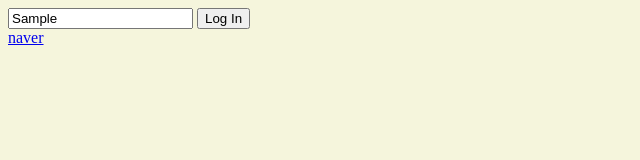
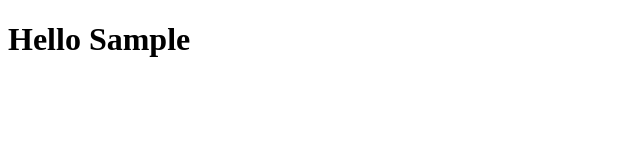
Before and after one commit to alstjd974/Javascript, a plain HTML site: page index.html in a window 1280 px wide. Both pictures are taken after typing "Sample" into the empty fields and a click on the button "Log In". Shown: the whole page, without its empty margins (0-640 px from the left). Drawn offline with Linux system fonts and the light colour scheme.

Commit message:
4.4 Getting Username
● CSS 문서에 hidden 클래스
→. hidden{ display : none}; // 사라지게 하는 기능

※ 순서
1. submit 이벤트 발생 시, 새로고침 되는 기본동작을 막는다.(preventDefault();)
2. classList.(add, remove)를 사용하여 form에는 hidden 클래스 추가 / h1에는 제거하여 원하는 정보만 화면에 출력되게 한다.

● 출력 시
"Hello" + "변수명" === `Hello ${변수명}`

```diff
--- a/app.js
+++ b/app.js
@@ -1,19 +1,16 @@
 const logInForm = document.querySelector("#login-form");
 const logInInput = document.querySelector("#login-form input");
+const greeting = document.querySelector("#greeting");
 
-const link = document.querySelector("a");
+const HIDDEN_CLASSNAME = "hidden";
 
-function onLoginSubmit(event) {
+function btnLogInClick(event) {
   event.preventDefault();
+  logInForm.classList.add(HIDDEN_CLASSNAME);
   const username = logInInput.value;
-  console.log(username);
-  console.log(event);
+
+  greeting.innerText = `Hello ${username}`; // === "Hello" + username;
+  greeting.classList.remove(HIDDEN_CLASSNAME);
 }
 
-function handleLinkClick(event) {
-  event.preventDefault();
-  console.log(event);
-}
-
-logInForm.addEventListener("submit", onLoginSubmit);
-link.addEventListener("click", handleLinkClick);
+logInForm.addEventListener("submit", btnLogInClick);
--- a/index.html
+++ b/index.html
@@ -17,7 +17,7 @@
       />
       <button>Log In</button>
     </form>
-    <a href="https://www.naver.com/">naver</a>
+    <h1 id="greeting" class="hidden"></h1>
     <script src="app.js"></script>
   </body>
 </html>
--- a/style.css
+++ b/style.css
@@ -1,17 +1,3 @@
-body {
-  background-color: beige;
+.hidden {
+  display: none;
 }
-
-h1 {
-  color: blue;
-  transition: color 0.5s ease-in-out;
-}
-
-.clicked {
-  color: red;
-}
-
-.sexy_font {
-  font-family: system-ui, -apple-system, BlinkMacSystemFont, "Segoe UI", Roboto,
-    Oxygen, Ubuntu, Cantarell, "Open Sans", "Helvetica Neue", sans-serif;
-}
```
